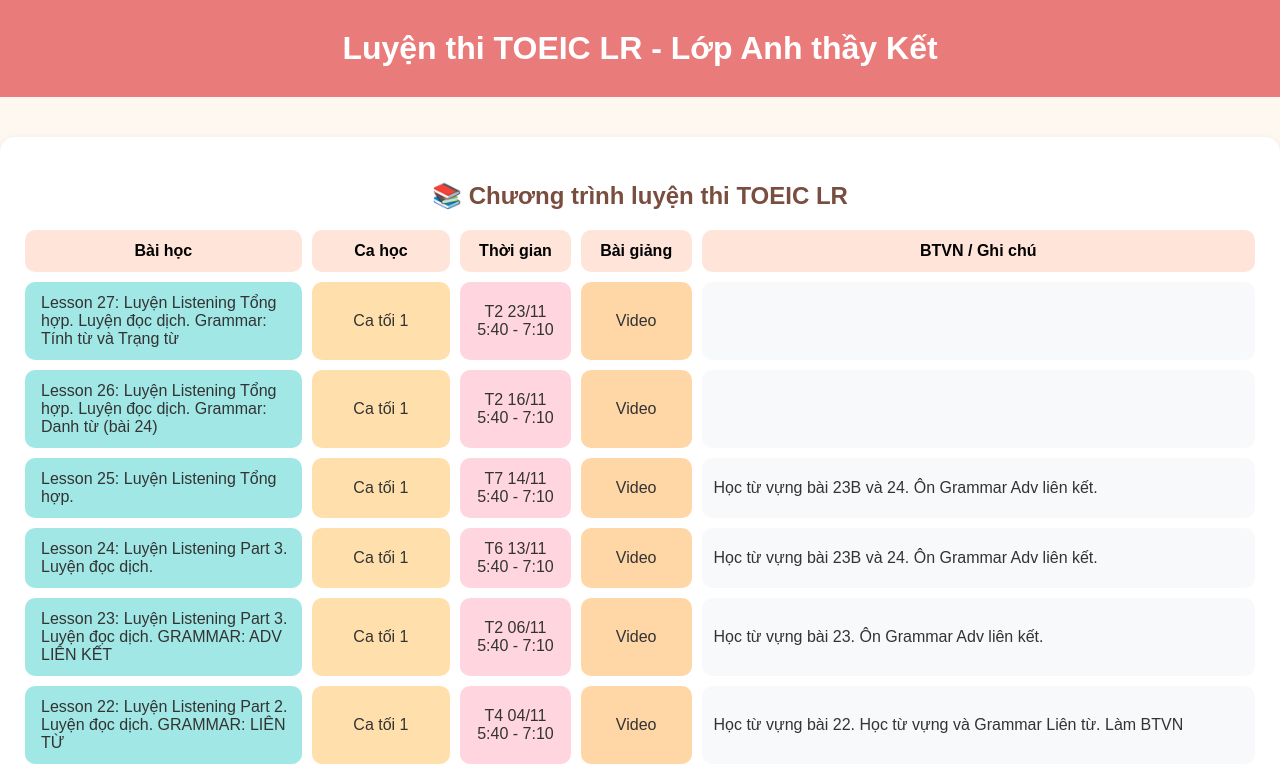
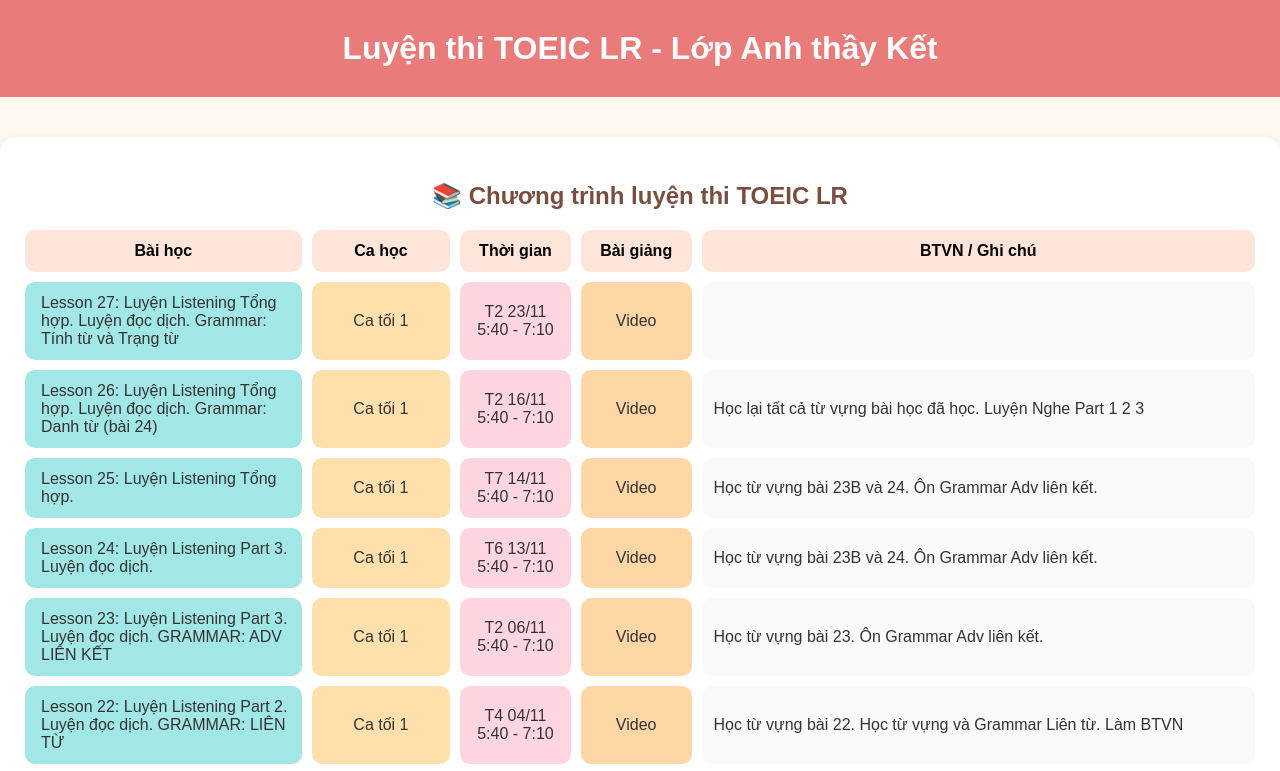
Before and after one commit to ketng91/khoatoeicLR, a plain HTML site: page index.html in a window 1280 px wide. Shown: the top 771 px of the page. Drawn offline with Linux system fonts and the light colour scheme.

Commit message:
Add files via upload

```diff
--- a/index.html
+++ b/index.html
@@ -398,9 +398,9 @@ const lessons = [
     lessonLink:"",
     session:"Ca tối 1",
     time:"T2 16/11<br>5:40 - 7:10",
-    video:"",
+    video:"https://youtu.be/Wfc2XL0jn80",
     homework:"",
-    note:""
+    note:"Học lại tất cả từ vựng bài học đã học. Luyện Nghe Part 1 2 3"
 },
 
 {
```
